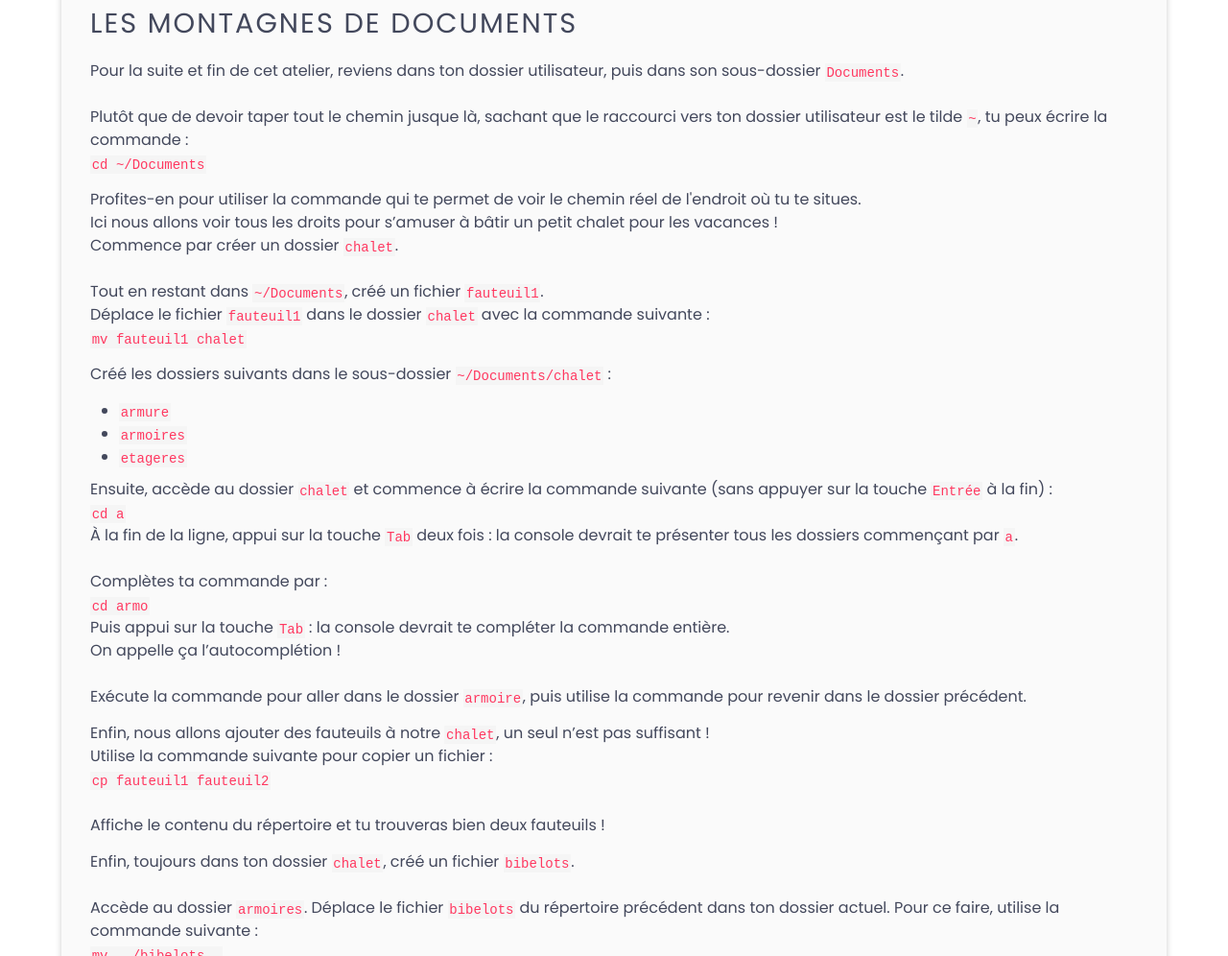
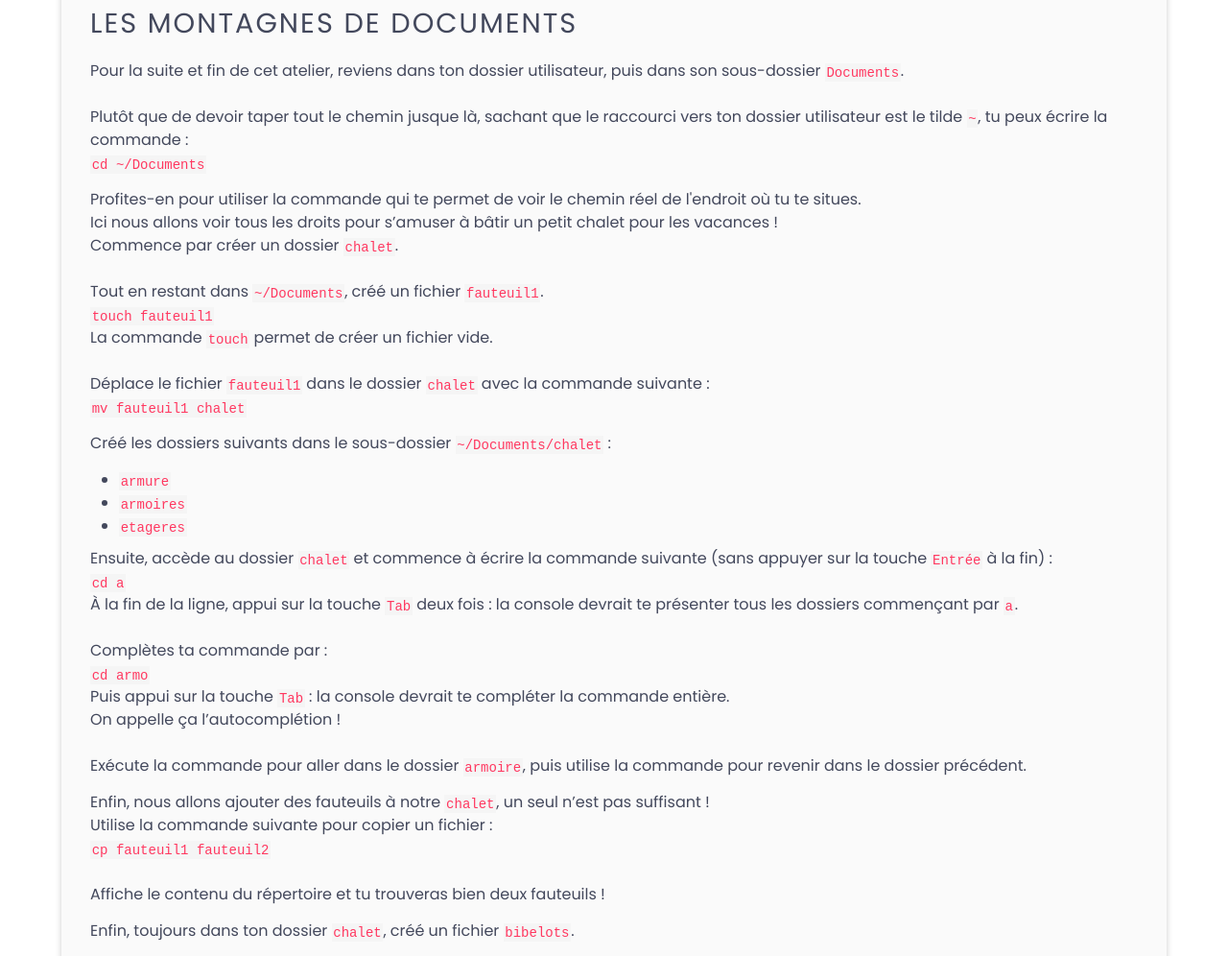
Before and after one commit to WildCodeSchool/atelier-console, a plain HTML site: page index.html in a window 1280 px wide. Shown: the part 5147-6143 px from the top of the page at 96% size. Drawn offline with nearby package versions, Linux system fonts and the light colour scheme.

Commit message:
Update index.html

```diff
--- a/index.html
+++ b/index.html
@@ -330,6 +330,8 @@
                 Commence par créer un dossier <code>chalet</code>.<br><br>
 
                 Tout en restant dans <code>~/Documents</code>, créé un fichier <code>fauteuil1</code>.<br>
+                <code>touch fauteuil1</code><br>
+                La commande <code>touch</code> permet de créer un fichier vide.<br><br>
                 Déplace le fichier <code>fauteuil1</code> dans le dossier <code>chalet</code> avec la commande suivante
                 :<br>
                 <code>mv fauteuil1 chalet</code>
```
